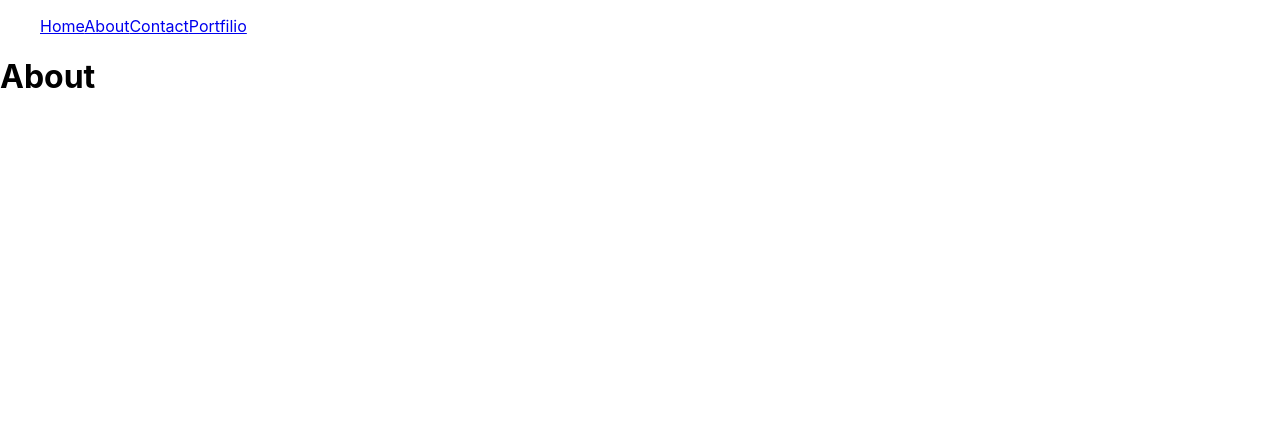
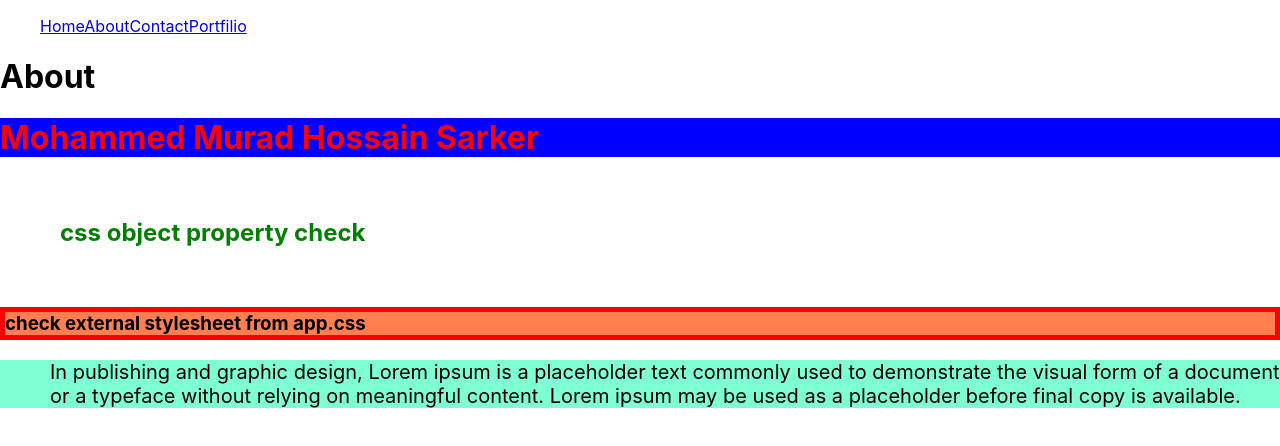
Before and after one commit to Masitbd/React_Application, a React (Create React App) app: page /about in a window 1280 px wide. Shown: the top 446 px of the page. Built offline with nearby package versions, Linux system fonts and the light colour scheme.

Commit message:
Add all css

```diff
--- a/src/App.css
+++ b/src/App.css
@@ -5,6 +5,12 @@
 .App-logo {
   height: 40vmin;
   pointer-events: none;
+}
+
+.h3styletest{
+  background-color: coral;
+  border: 5px solid red;
+
 }
 
 @media (prefers-reduced-motion: no-preference) {
--- a/src/Pages/About.js
+++ b/src/Pages/About.js
@@ -1,10 +1,28 @@
 import React, { Component } from "react";
+import "../App.css";
+import styles from "../components/Mycss.module.css";
 
 class About extends Component {
   render() {
+    const TextStyle = {
+      color: "green",
+      margin: "20px",
+      padding: "40px",
+    };
     return (
       <div>
         <h1>About</h1>
+        <h1 style={{ color: "red", backgroundColor: "blue" }}>
+          Mohammed Murad Hossain Sarker
+        </h1>
+        <h2 style={TextStyle}>css object property check</h2>
+        <h3 className="h3styletest">check external stylesheet from app.css</h3>
+        <p className={styles.modulecsstest}>
+          In publishing and graphic design, Lorem ipsum is a placeholder text
+          commonly used to demonstrate the visual form of a document or a
+          typeface without relying on meaningful content. Lorem ipsum may be
+          used as a placeholder before final copy is available.
+        </p>
       </div>
     );
   }
--- /dev/null
+++ b/src/components/Mycss.module.css
@@ -0,0 +1,6 @@
+.modulecsstest{
+    background-color: aquamarine;
+    padding-left: 50px;
+    font-size: 20px;
+    font-size: 20px;
+}
```
